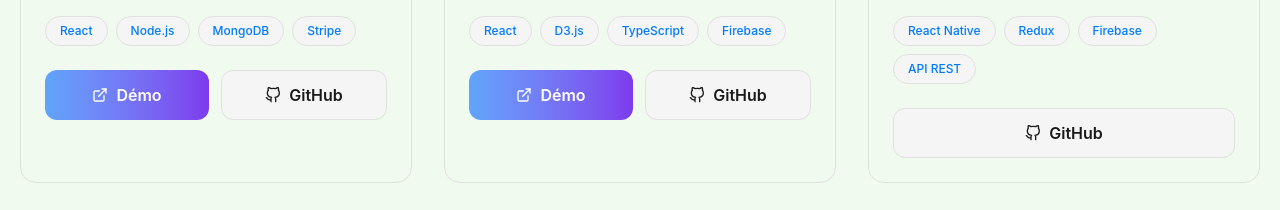
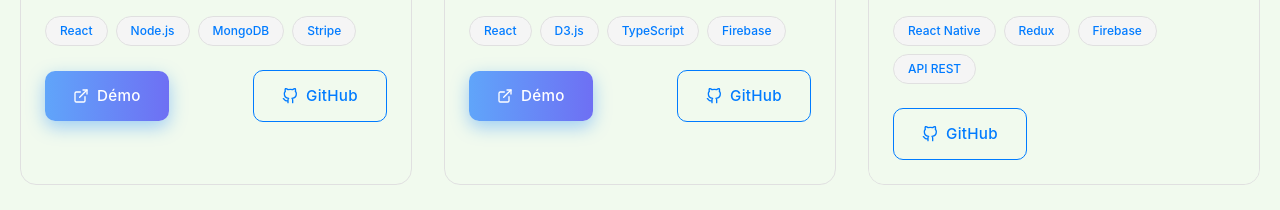
Before and after one commit to MamitianaAntonio/my-portfolio, a React (Vite) app: page / in a window 1280 px wide. Shown: the part 1824-2034 px from the top of the page. Built offline with nearby package versions, Linux system fonts and the light colour scheme.

Commit message:
fix(button) : change button behaviour and implement it on project link

```diff
--- a/src/components/ui/Button.css
+++ b/src/components/ui/Button.css
@@ -1,6 +1,9 @@
 /* Buttons */
 .btn {
   padding: 0.85rem 1.75rem;
+  gap: 0.5rem;
+  align-items: center;
+  display: inline-flex;
   border-radius: 10px;
   font-size: 0.95rem;
   font-weight: 500;
--- a/src/components/ui/Button.jsx
+++ b/src/components/ui/Button.jsx
@@ -3,8 +3,10 @@
 export default function Button({
   children,
   href,
+  target,
   variant = "primary",
   classname = "",
+  rel
 }) {
   const baseClasses = "btn";
   const variantClasses = {
@@ -16,6 +18,8 @@
   return (
     <a
       href={href}
+      target={target}
+      rel={rel}
       className={`${baseClasses} ${variantClasses[variant]} ${classname}`}
     >
       {children}
--- a/src/components/ui/Card.jsx
+++ b/src/components/ui/Card.jsx
@@ -1,5 +1,6 @@
 // Card.jsx
 import { FiExternalLink, FiGithub } from "react-icons/fi";
+import Button from "./Button";
 
 export default function Card({
   title,
@@ -67,34 +68,28 @@
         )}
 
         {/* Action Buttons */}
-        <div className="flex gap-3 mt-2">
+        <div className="flex gap-3 mt-2 items-center justify-between">
           {link && (
-            <a
+            <Button
               href={link}
+              variant="primary"
               target="_blank"
               rel="noopener noreferrer"
-              className="flex-1 flex items-center justify-center
-              gap-2 px-5 py-3 rounded-xl font-semibold text-(--text-white)
-              bg-linear-to-r from-(--gradient-from) to-(--gradient-to)
-              transition-all duration-300 hover:opacity-90 hover:-translate-y-0.5"
             >
               <FiExternalLink className="w-4 h-4" />
               Démo
-            </a>
+            </Button>
           )}
           {githubLink && (
-            <a
+            <Button
               href={githubLink}
+              variant="outline"
               target="_blank"
               rel="noopener noreferrer"
-              className="flex-1 flex items-center justify-center
-              gap-2 px-5 py-3 rounded-xl font-semibold text-(--text-primary)
-              bg-(--bg-secondary) border border-(--border-color) transition-all
-              duration-300 hover:bg-(--bg-primary) hover:-translate-y-0.5"
             >
               <FiGithub className="w-4 h-4" />
               GitHub
-            </a>
+            </Button>
           )}
         </div>
       </div>
```
